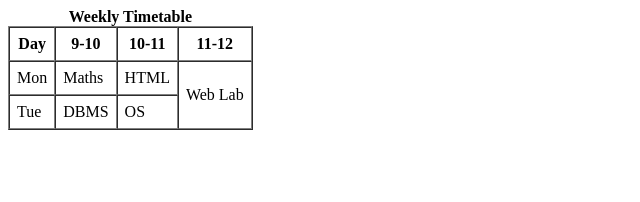
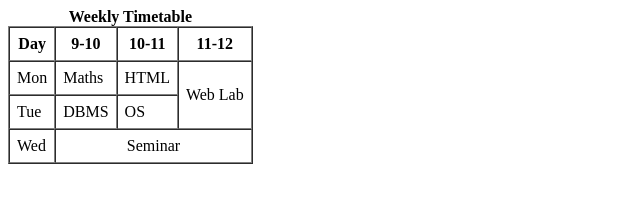
Before and after one commit to rushali467/wdw_0833, a plain HTML site: page Web Designing Workshop Assignment/Assignment 13.html in a window 1280 px wide. Shown: the whole page, without its empty margins (0-640 px from the left). Drawn offline with Linux system fonts and the light colour scheme.

Commit message:
Assignment 13-Rowspan and colspan complete

```diff
--- a/Web Designing Workshop Assignment/Assignment 13.html
+++ b/Web Designing Workshop Assignment/Assignment 13.html
@@ -33,8 +33,12 @@
             <td>OS</td>
         </tr>
 
+        <tr>
+            <td>Wed</td>
+            <td colspan="3" align="center">Seminar</td>
+        </tr>
 
-        </tbody>
+         </tbody>
 
 
 
```
